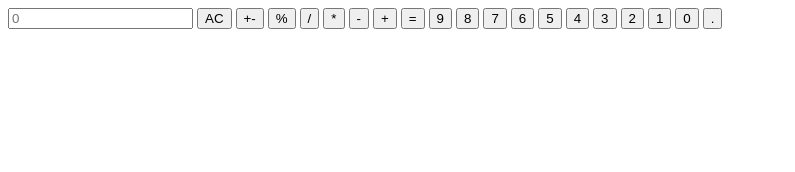
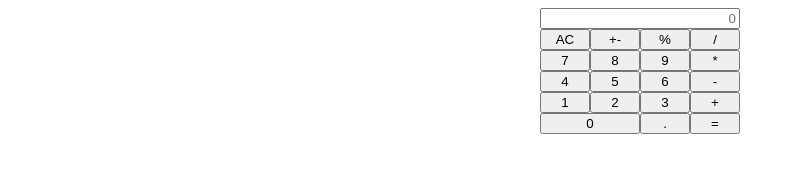
Before and after one commit to themansbak/javascript-calculator, a plain HTML site: page source/index.html in a window 1280 px wide. Shown: the whole page, without its empty margins (0-795 px from the left). Drawn offline with Linux system fonts and the light colour scheme.

Commit message:
initial css layout. follow native iOSX/OSX calculator

```diff
--- a/source/index.html
+++ b/source/index.html
@@ -1,10 +1,13 @@
 <!DOCTYPE html>
-<html lang="en" dir="ltr">
+<html lang="en">
     <head>
         <meta charset="utf-8">
         <title>Calculator</title>
         <link rel="stylesheet" type="text/css" href="style.css">
     </head>
+<!--
+    Use apple calculator as a reference point
+-->
     <div class="container">
         <input class="input-io" id="calc-io" placeholder="0">
 
@@ -12,24 +15,24 @@
         <button class="spcl-btn" id="sign-btn">+-</button>
         <button class="spcl-btn" id="pct-btn">%</button>
 
-        <button class="opr-btn" value="/">/</button>
-        <button class="opr-btn" value="*">*</button>
-        <button class="opr-btn" value="-">-</button>
-        <button class="opr-btn" value="+">+</button>
-        <button class="eval-btn" value="=">=</button>
+        <button class="opr-btn" id="div-btn" value="/">/</button>
+        <button class="opr-btn" id="mlt-btn" value="*">*</button>
+        <button class="opr-btn" id="sub-btn" value="-">-</button>
+        <button class="opr-btn" id="add-btn" value="+">+</button>
+        <button class="eval-btn" id="eql-btn" value="=">=</button>
 
-        <button class="num-btn" value="9">9</button>
-        <button class="num-btn" value="8">8</button>
-        <button class="num-btn" value="7">7</button>
-        <button class="num-btn" value="6">6</button>
-        <button class="num-btn" value="5">5</button>
-        <button class="num-btn" value="4">4</button>
-        <button class="num-btn" value="3">3</button>
-        <button class="num-btn" value="2">2</button>
-        <button class="num-btn" value="1">1</button>
-        <button class="num-btn" value="0">0</button>
+        <button class="num-btn" id="seven" value="7">7</button>
+        <button class="num-btn" id="eight" value="8">8</button>
+        <button class="num-btn" id="nine" value="9">9</button>
+        <button class="num-btn" id="four" value="4">4</button>
+        <button class="num-btn" id="five" value="5">5</button>
+        <button class="num-btn" id="six" value="6">6</button>
+        <button class="num-btn" id="one" value="1">1</button>
+        <button class="num-btn" id="two" value="2">2</button>
+        <button class="num-btn" id="three" value="3">3</button>
+        <button class="num-btn" id="zero" value="0">0</button>
 
-        <button class="num-btn" value=".">.</button>
+        <button class="num-btn" id="dec-btn" value=".">.</button>
     </div>
 </html>
 
--- a/source/source.js
+++ b/source/source.js
@@ -26,18 +26,24 @@ clearButton.addEventListener('click', clearInput);
 evalButton.addEventListener('click', operateInput);
 
 // DISPLAY FUNCTIONS
+function displayInput(value) {
+    input.value = value;
+}
+
 function operateInput() {
     if (curValue === '') return;
     console.log('Current operation: ' + calcInput + curValue);
     calcInput = '' + evaluate(calcInput + curValue);
-    input.value = calcInput;
+    displayInput(calcInput);
+    // input.value = calcInput;
     curValue = '';
     console.log('Result: ' + calcInput);
 }
 function clearInput() {
     calcInput = '';
     curValue = '';
-    input.value = calcInput;
+    // input.value = calcInput;
+    displayInput(calcInput);
     console.log('Cleared input: ' + calcInput + ', ' + curValue);
 }
 function selectOperator(event) {
@@ -57,7 +63,8 @@ function selectNumber(event) {
     } else if (value !== '.') {
         curValue += value;
     }
-    input.value = '' + curValue;
+    // input.value = ''+curValue;
+    displayInput(''+curValue);
 }
 
 // OPERATION FUNCTIONS
@@ -124,3 +131,7 @@ function operate(operator, a, b) {
             return null;
     }
 }
+
+// module.export {
+
+// }
--- a/source/style.css
+++ b/source/style.css
@@ -1,3 +1,47 @@
-.input-ip {
-    direction:  "rtl"
+/*
+Use apple calculator as a reference point
+*/
+/* button {
+    width: 20px;
+    height: 20px;
+} */
+.input-io {
+    direction: rtl;
 }
+.container {
+    display: grid;
+    justify-content: center;
+    grid-template-columns: repeat(4, 50px);
+    /* grid-template-rows: minmax(10px, auto); */
+    grid-template-areas:
+        "input input input input"
+        "clr sign perc div"
+        "seven eight nine mult"
+        "four five six minus"
+        "one two three plus"
+        "zro zro dec eql";
+}
+.input-io {
+    grid-area: input;
+}
+#div-btn {
+    grid-area: div;
+}
+#mlt-btn {
+    grid-area: mult;
+}
+#sub-btn {
+    grid-area: minus;
+}
+#add-btn {
+    grid-area: plus;
+}
+#eql-btn {
+    grid-area: eql;
+}
+#zero {
+    grid-area: zro;
+}
+#dec-btn {
+    grid-area: dec;
+}
```
Also changed, not shown: source/source.spec.js (added, +1 -0 lines), 1 other file.
